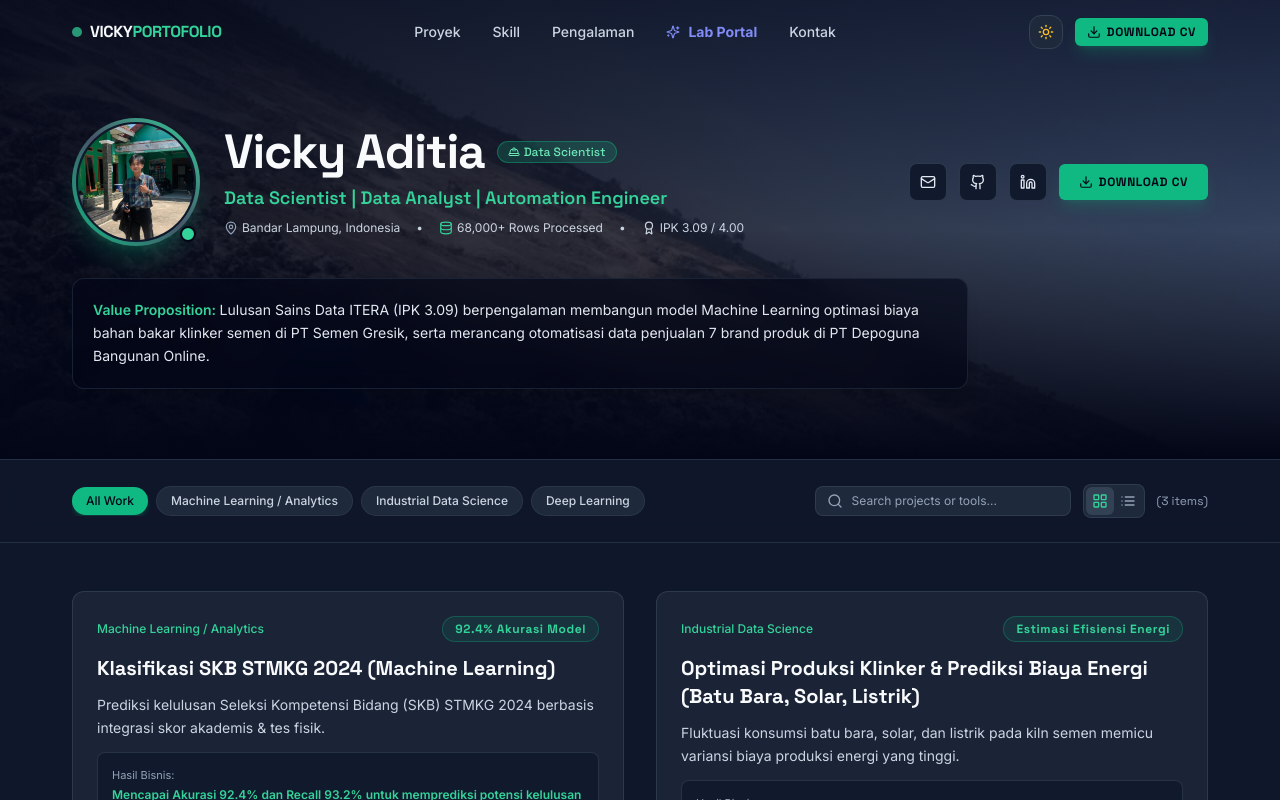
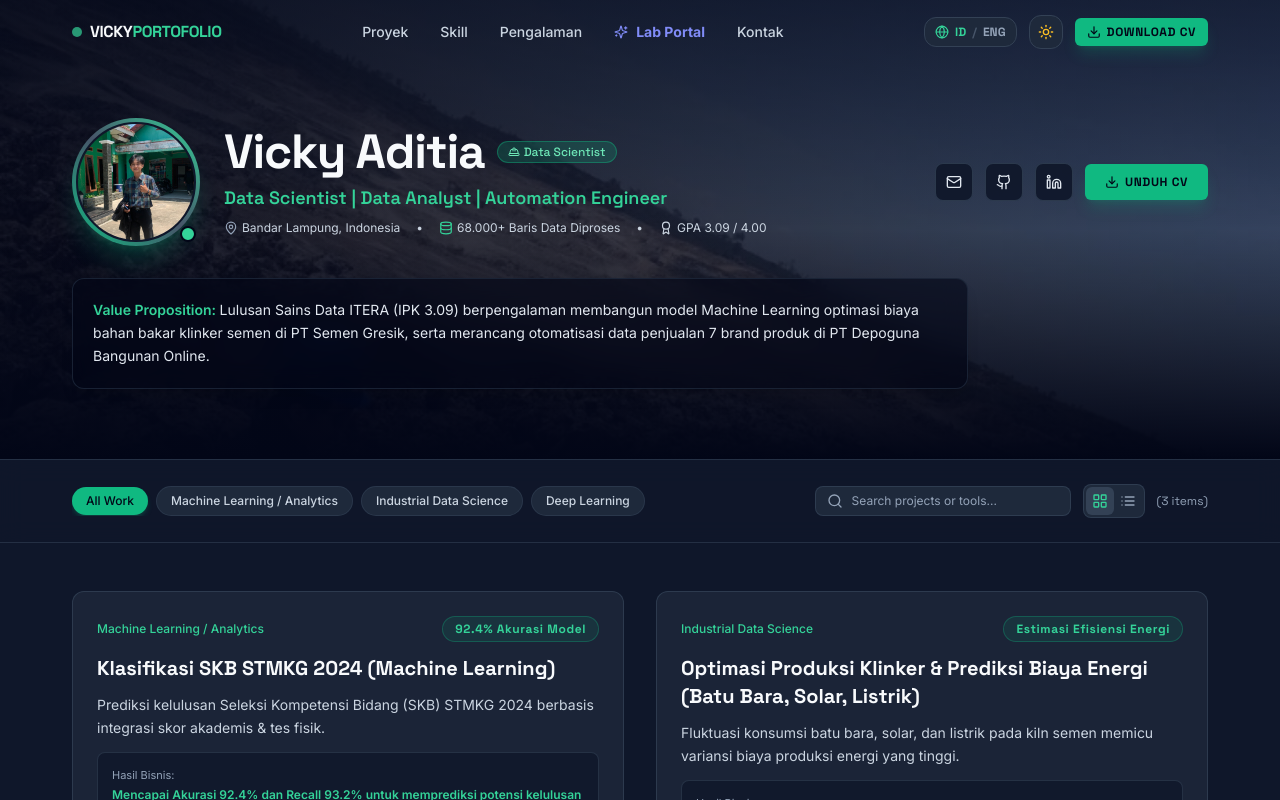
Before and after one commit to vickyaditia/vicky-aditia-portfolio, a Next.js app: page / in a window 1280 px wide. Shown: the top 800 px of the page. Built offline with nearby package versions, Linux system fonts and the light colour scheme.

Commit message:
Deploy Project 3: Prediksi Kuat Tekan Semen 28 Hari (Deep MLP) to Interactive Data Lab (/lab/cement-strength)

```diff
--- a/app/components/AuthoryHeader.tsx
+++ b/app/components/AuthoryHeader.tsx
@@ -5,11 +5,14 @@ import Image from "next/image";
 import { motion } from "framer-motion";
 import { Download, Mail, Github, Linkedin, MapPin, Database, Award, HardHat } from "lucide-react";
 import { Button } from "./ui/Button";
+import { useLanguage } from "../context/LanguageContext";
 
 export const AuthoryHeader: React.FC = () => {
+  const { language } = useLanguage();
+
   return (
     <section className="relative pt-28 pb-16 border-b border-slate-700/60 overflow-hidden min-h-[460px] flex items-center">
-      {/* Industrial Field Background Image (Brightened & Vivid) */}
+      {/* Industrial Field Background Image */}
       <div className="absolute inset-0 z-0">
         <Image
           src="/images/hero-bg.jpg"
@@ -18,7 +21,6 @@ export const AuthoryHeader: React.FC = () => {
           className="object-cover object-center filter brightness-105 contrast-105 opacity-60"
           priority
         />
-        {/* Lighter Gradient Overlay for Clear Background Visibility + High Contrast Text */}
         <div className="absolute inset-0 bg-gradient-to-r from-slate-950/85 via-slate-950/65 to-slate-950/45" />
         <div className="absolute inset-0 bg-gradient-to-t from-slate-950 via-transparent to-slate-950/50" />
       </div>
@@ -30,7 +32,7 @@ export const AuthoryHeader: React.FC = () => {
           transition={{ duration: 0.4 }}
           className="flex flex-col md:flex-row items-start md:items-center justify-between gap-8"
         >
-          {/* Candidate Profile Avatar (Cropped Waist-Up) & Bio */}
+          {/* Candidate Profile Avatar & Bio */}
           <div className="flex flex-col sm:flex-row items-start sm:items-center gap-6">
             <div className="relative w-28 h-28 sm:w-32 sm:h-32 rounded-full p-1 bg-gradient-to-tr from-emerald-500 via-slate-600 to-emerald-400 shrink-0 shadow-xl shadow-emerald-500/20">
               <div className="w-full h-full rounded-full overflow-hidden relative border-2 border-slate-900 bg-slate-900">
@@ -68,12 +70,12 @@ export const AuthoryHeader: React.FC = () => {
                 <span>•</span>
                 <span className="flex items-center">
                   <Database className="w-3.5 h-3.5 mr-1 text-emerald-400" />
-                  68,000+ Rows Processed
+                  {language === "ID" ? "68.000+ Baris Data Diproses" : "68,000+ Rows Processed"}
                 </span>
                 <span>•</span>
                 <span className="flex items-center">
                   <Award className="w-3.5 h-3.5 mr-1 text-slate-300" />
-                  IPK 3.09 / 4.00
+                  GPA 3.09 / 4.00
                 </span>
               </div>
             </div>
@@ -118,7 +120,7 @@ export const AuthoryHeader: React.FC = () => {
               size="md"
             >
               <Download className="w-3.5 h-3.5 mr-1.5" />
-              Download CV
+              {language === "ID" ? "Unduh CV" : "Download CV"}
             </Button>
           </div>
         </motion.div>
@@ -126,7 +128,9 @@ export const AuthoryHeader: React.FC = () => {
         {/* Value Proposition Statement */}
         <div className="mt-8 text-sm text-slate-200 leading-relaxed font-sans max-w-4xl bg-slate-950/60 p-5 rounded-xl border border-slate-800/80 backdrop-blur-md shadow-lg">
           <span className="font-semibold text-emerald-400">Value Proposition: </span>
-          Lulusan Sains Data ITERA (IPK 3.09) berpengalaman membangun model Machine Learning optimasi biaya bahan bakar klinker semen di PT Semen Gresik, serta merancang otomatisasi data penjualan 7 brand produk di PT Depoguna Bangunan Online.
+          {language === "ID"
+            ? "Lulusan Sains Data ITERA (IPK 3.09) berpengalaman membangun model Machine Learning optimasi biaya bahan bakar klinker semen di PT Semen Gresik, serta merancang otomatisasi data penjualan 7 brand produk di PT Depoguna Bangunan Online."
+            : "Data Science graduate from ITERA (GPA 3.09) experienced in building Machine Learning models for clinker fuel cost optimization at PT Semen Gresik, and engineering sales data automation across 7 product brands at PT Depoguna Bangunan Online."}
         </div>
       </div>
     </section>
--- a/app/components/Navbar.tsx
+++ b/app/components/Navbar.tsx
@@ -2,14 +2,16 @@
 
 import React, { useState, useEffect } from "react";
 import Link from "next/link";
-import { Download, Menu, X, Sparkles, Sun, Moon } from "lucide-react";
+import { Download, Menu, X, Sparkles, Sun, Moon, Globe } from "lucide-react";
 import { Button } from "./ui/Button";
 import { useTheme } from "../context/ThemeContext";
+import { useLanguage } from "../context/LanguageContext";
 
 export const Navbar: React.FC = () => {
   const [scrolled, setScrolled] = useState(false);
   const [mobileMenuOpen, setMobileMenuOpen] = useState(false);
   const { theme, toggleTheme } = useTheme();
+  const { language, toggleLanguage } = useLanguage();
 
   useEffect(() => {
     const handleScroll = () => {
@@ -20,11 +22,11 @@ export const Navbar: React.FC = () => {
   }, []);
 
   const navLinks = [
-    { label: "Proyek", href: "/#projects" },
-    { label: "Skill", href: "/#skills" },
-    { label: "Pengalaman", href: "/#experience" },
-    { label: "Lab Portal", href: "/lab", isHighlight: true },
-    { label: "Kontak", href: "/#contact" },
+    { label: language === "ID" ? "Proyek" : "Projects", href: "/#projects" },
+    { label: language === "ID" ? "Skill" : "Skills", href: "/#skills" },
+    { label: language === "ID" ? "Pengalaman" : "Experience", href: "/#experience" },
+    { label: language === "ID" ? "Lab Portal" : "Lab Portal", href: "/lab", isHighlight: true },
+    { label: language === "ID" ? "Kontak" : "Contact", href: "/#contact" },
   ];
 
   return (
@@ -66,8 +68,21 @@ export const Navbar: React.FC = () => {
           ))}
         </nav>
 
-        {/* Right Action Controls: Theme Toggle & CV Download */}
+        {/* Right Action Controls: Language Toggle, Theme Toggle & CV Download */}
         <div className="hidden md:flex items-center space-x-3">
+          {/* ID / ENG Language Switcher */}
+          <button
+            onClick={toggleLanguage}
+            className="px-2.5 py-1.5 rounded-xl bg-slate-800 hover:bg-slate-700 border border-slate-700 text-slate-200 transition-all flex items-center space-x-1.5 text-xs font-mono font-bold"
+            title={`Ganti bahasa ke ${language === "ID" ? "English" : "Bahasa Indonesia"}`}
+            aria-label="Toggle Language ID/EN"
+          >
+            <Globe className="w-3.5 h-3.5 text-emerald-400" />
+            <span className={language === "ID" ? "text-emerald-400 font-extrabold" : "text-slate-400"}>ID</span>
+            <span className="text-slate-600">/</span>
+            <span className={language === "EN" ? "text-emerald-400 font-extrabold" : "text-slate-400"}>ENG</span>
+          </button>
+
           {/* Light / Dark Mode Toggle Button */}
           <button
             onClick={toggleTheme}
@@ -95,8 +110,19 @@ export const Navbar: React.FC = () => {
           </Button>
         </div>
 
-        {/* Mobile Controls (Theme Toggle + Hamburger) */}
+        {/* Mobile Controls (Language Toggle + Theme Toggle + Hamburger) */}
         <div className="flex md:hidden items-center space-x-2">
+          {/* Mobile ID/ENG Toggle */}
+          <button
+            onClick={toggleLanguage}
+            className="px-2 py-1 rounded-lg bg-slate-800 border border-slate-700 text-xs font-mono font-bold flex items-center space-x-1"
+            aria-label="Toggle Language ID/EN"
+          >
+            <span className={language === "ID" ? "text-emerald-400" : "text-slate-400"}>ID</span>
+            <span className="text-slate-600">/</span>
+            <span className={language === "EN" ? "text-emerald-400" : "text-slate-400"}>ENG</span>
+          </button>
+
           <button
             onClick={toggleTheme}
             className="p-2 rounded-lg bg-slate-800 border border-slate-700 text-slate-100"
--- a/app/components/sections/Contact.tsx
+++ b/app/components/sections/Contact.tsx
@@ -6,20 +6,27 @@ import { Container } from "../ui/Container";
 import { SectionHeading } from "../ui/SectionHeading";
 import { Card } from "../ui/Card";
 import { Button } from "../ui/Button";
+import { useLanguage } from "../../context/LanguageContext";
 
 export const Contact: React.FC = () => {
+  const { language } = useLanguage();
+
   return (
     <Container id="contact">
       <SectionHeading
-        badgeText="KONTAK & KOLABORASI"
-        title="Mari Diskusikan Proyek Data Anda"
-        description="Terbuka untuk peluang karir sebagai Data Scientist, Data Analyst, maupun kolaborasi otomatisasi pipeline data."
+        badgeText={language === "ID" ? "KONTAK & KOLABORASI" : "CONTACT & COLLABORATION"}
+        title={language === "ID" ? "Mari Diskusikan Proyek Data Anda" : "Let's Discuss Your Data Project"}
+        description={
+          language === "ID"
+            ? "Terbuka untuk peluang karir sebagai Data Scientist, Data Analyst, maupun kolaborasi otomatisasi pipeline data."
+            : "Open for career opportunities as Data Scientist, Data Analyst, and data pipeline automation collaborations."
+        }
       />
 
       <div className="grid grid-cols-1 md:grid-cols-2 gap-8">
         <Card className="space-y-6">
           <h3 className="text-xl font-bold text-slate-50 font-heading">
-            Saluran Kontak Direct
+            {language === "ID" ? "Saluran Kontak Direct" : "Direct Contact Channels"}
           </h3>
           <div className="space-y-4 font-sans text-sm">
             <a
@@ -65,10 +72,12 @@ export const Contact: React.FC = () => {
         <Card className="flex flex-col justify-between space-y-6">
           <div className="space-y-3">
             <h3 className="text-xl font-bold text-slate-50 font-heading">
-              Unduh Curriculum Vitae (PDF)
+              {language === "ID" ? "Unduh Curriculum Vitae (PDF)" : "Download Curriculum Vitae (PDF)"}
             </h3>
             <p className="text-sm text-slate-400 leading-relaxed font-sans">
-              Dapatkan salinan CV format ATS standar 1 halaman lengkap dengan riwayat proyek industri dan pendidikan.
+              {language === "ID"
+                ? "Dapatkan salinan CV format ATS standar 1 halaman lengkap dengan riwayat proyek industri dan pendidikan."
+                : "Get a copy of standard 1-page ATS-formatted CV complete with industry project experience and education history."}
             </p>
           </div>
 
@@ -82,7 +91,7 @@ export const Contact: React.FC = () => {
             className="w-full"
           >
             <Download className="w-4 h-4 mr-2" />
-            Download CV ATS (PDF)
+            {language === "ID" ? "Download CV ATS (PDF)" : "Download ATS CV (PDF)"}
           </Button>
         </Card>
       </div>
--- a/app/components/sections/Hero.tsx
+++ b/app/components/sections/Hero.tsx
@@ -5,8 +5,11 @@ import { motion } from "framer-motion";
 import { ArrowRight, Download, CheckCircle2 } from "lucide-react";
 import { Button } from "../ui/Button";
 import { Badge } from "../ui/Badge";
+import { useLanguage } from "../../context/LanguageContext";
 
 export const Hero: React.FC = () => {
+  const { language } = useLanguage();
+
   return (
     <section className="relative min-h-[80vh] flex items-center pt-28 pb-20 md:pt-36 md:pb-24 border-b border-slate-700/50">
       <div className="max-w-[1200px] mx-auto px-4 sm:px-6 lg:px-8 w-full">
@@ -25,16 +28,20 @@ export const Hero: React.FC = () => {
             </Badge>
 
             <h1 className="text-4xl sm:text-5xl lg:text-6xl font-bold tracking-tight text-slate-50 font-heading leading-[1.15]">
-              Data Scientist yang Mengubah Telemetri Industri & Data Operasional Menjadi Keputusan Bisnis Terukur
+              {language === "ID"
+                ? "Data Scientist yang Mengubah Telemetri Industri & Data Operasional Menjadi Keputusan Bisnis Terukur"
+                : "Data Scientist Transforming Industrial Telemetry & Operational Data into Measurable Business Decisions"}
             </h1>
 
             <p className="text-base sm:text-lg text-slate-400 font-sans leading-relaxed max-w-2xl">
-              Lulusan Sains Data ITERA (IPK 3.09) berpengalaman membangun model Machine Learning optimasi biaya bahan bakar klinker semen di PT Semen Gresik, serta merancang otomatisasi data penjualan 7 brand produk di PT Depoguna Bangunan Online.
+              {language === "ID"
+                ? "Lulusan Sains Data ITERA (IPK 3.09) berpengalaman membangun model Machine Learning optimasi biaya bahan bakar klinker semen di PT Semen Gresik, serta merancang otomatisasi data penjualan 7 brand produk di PT Depoguna Bangunan Online."
+                : "Data Science graduate from ITERA (GPA 3.09) experienced in building Machine Learning models for clinker fuel cost optimization at PT Semen Gresik, and engineering sales data automation across 7 product brands at PT Depoguna Bangunan Online."}
             </p>
 
             <div className="flex flex-wrap items-center gap-4 pt-2">
               <Button href="#projects" variant="primary" size="lg">
-                <span>Lihat Proyek</span>
+                <span>{language === "ID" ? "Lihat Proyek" : "View Projects"}</span>
                 <ArrowRight className="w-4 h-4 ml-2" />
               </Button>
 
@@ -47,32 +54,40 @@ export const Hero: React.FC = () => {
                 size="lg"
               >
                 <Download className="w-4 h-4 mr-2" />
-                Download CV
+                {language === "ID" ? "Unduh CV" : "Download CV"}
               </Button>
             </div>
 
-            {/* 3-4 Secondary Compact Metrics */}
+            {/* 4 Secondary Compact Metrics */}
             <div className="pt-8 border-t border-slate-700/60 grid grid-cols-2 sm:grid-cols-4 gap-6">
               <div className="space-y-1">
-                <div className="text-xs text-slate-400 font-sans">Data Diproses</div>
+                <div className="text-xs text-slate-400 font-sans">
+                  {language === "ID" ? "Data Diproses" : "Data Processed"}
+                </div>
                 <div className="text-lg font-bold text-slate-50 font-heading">68,000+ Rows</div>
               </div>
               <div className="space-y-1">
-                <div className="text-xs text-slate-400 font-sans">Akurasi Model</div>
+                <div className="text-xs text-slate-400 font-sans">
+                  {language === "ID" ? "Akurasi Model" : "Model Accuracy"}
+                </div>
                 <div className="text-lg font-bold text-emerald-400 font-heading">R² = 0.934</div>
               </div>
               <div className="space-y-1">
-                <div className="text-xs text-slate-400 font-sans">Efisiensi Waktu</div>
+                <div className="text-xs text-slate-400 font-sans">
+                  {language === "ID" ? "Efisiensi Waktu" : "Time Savings"}
+                </div>
                 <div className="text-lg font-bold text-slate-50 font-heading">88% Faster</div>
               </div>
               <div className="space-y-1">
-                <div className="text-xs text-slate-400 font-sans">Pendidikan</div>
-                <div className="text-lg font-bold text-slate-50 font-heading">IPK 3.09 / 4.00</div>
+                <div className="text-xs text-slate-400 font-sans">
+                  {language === "ID" ? "Pendidikan" : "Education"}
+                </div>
+                <div className="text-lg font-bold text-slate-50 font-heading">GPA 3.09 / 4.00</div>
               </div>
             </div>
           </motion.div>
 
-          {/* Right Column: Profile Photo Container */}
+          {/* Right Column: Profile Avatar */}
           <motion.div
             initial={{ opacity: 0, scale: 0.95 }}
             animate={{ opacity: 1, scale: 1 }}
@@ -90,7 +105,7 @@ export const Hero: React.FC = () => {
                 </div>
                 <div className="inline-flex items-center space-x-1 px-2.5 py-0.5 rounded-full bg-emerald-500/10 text-emerald-400 text-[11px] font-sans">
                   <CheckCircle2 className="w-3 h-3 mr-1" />
-                  <span>Available for Hire</span>
+                  <span>{language === "ID" ? "Siap Bekerja" : "Available for Hire"}</span>
                 </div>
               </div>
             </div>
--- /dev/null
+++ b/app/context/LanguageContext.tsx
@@ -0,0 +1,55 @@
+"use client";
+
+import React, { createContext, useContext, useEffect, useState } from "react";
+
+export type Language = "ID" | "EN";
+
+interface LanguageContextType {
+  language: Language;
+  toggleLanguage: () => void;
+  setLanguage: (lang: Language) => void;
+}
+
+const LanguageContext = createContext<LanguageContextType | undefined>(undefined);
+
+export const LanguageProvider: React.FC<{ children: React.ReactNode }> = ({ children }) => {
+  const [language, setLanguageState] = useState<Language>("ID");
+  const [mounted, setMounted] = useState(false);
+
+  useEffect(() => {
+    const savedLang = localStorage.getItem("language") as Language | null;
+    if (savedLang === "ID" || savedLang === "EN") {
+      setLanguageState(savedLang);
+    } else {
+      setLanguageState("ID");
+    }
+    setMounted(true);
+  }, []);
+
+  useEffect(() => {
+    if (!mounted) return;
+    localStorage.setItem("language", language);
+  }, [language, mounted]);
+
+  const toggleLanguage = () => {
+    setLanguageState((prev) => (prev === "ID" ? "EN" : "ID"));
+  };
+
+  const setLanguage = (newLang: Language) => {
+    setLanguageState(newLang);
+  };
+
+  return (
+    <LanguageContext.Provider value={{ language, toggleLanguage, setLanguage }}>
+      {children}
+    </LanguageContext.Provider>
+  );
+};
+
+export const useLanguage = () => {
+  const context = useContext(LanguageContext);
+  if (!context) {
+    throw new Error("useLanguage must be used within a LanguageProvider");
+  }
+  return context;
+};
--- a/app/layout.tsx
+++ b/app/layout.tsx
@@ -2,6 +2,7 @@ import type { Metadata } from "next";
 import { Inter, Space_Grotesk } from "next/font/google";
 import "./globals.css";
 import { ThemeProvider } from "./context/ThemeContext";
+import { LanguageProvider } from "./context/LanguageContext";
 
 const inter = Inter({
   subsets: ["latin"],
@@ -46,7 +47,9 @@ export default function RootLayout({
   return (
     <html lang="id" className={`${inter.variable} ${spaceGrotesk.variable} dark scroll-smooth`}>
       <body className="font-sans antialiased min-h-screen">
-        <ThemeProvider>{children}</ThemeProvider>
+        <ThemeProvider>
+          <LanguageProvider>{children}</LanguageProvider>
+        </ThemeProvider>
       </body>
     </html>
   );
```
